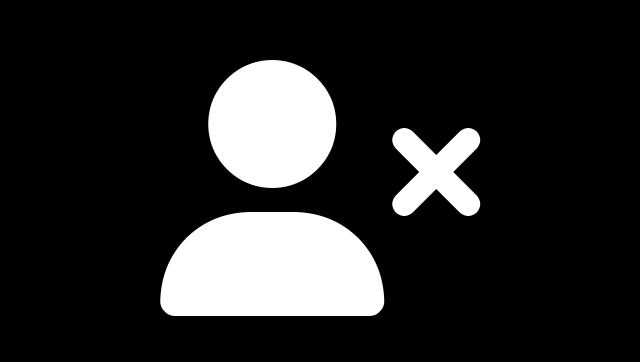
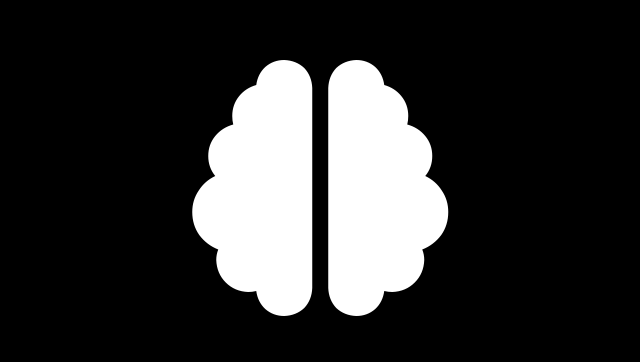
Before and after one commit to tuhovsky/mol_chats_icons, a plain HTML site: page index.html in a window 1280 px wide. Shown: the part 216-578 px from the top of the page, without its empty margins (315-955 px from the left). Drawn offline with Linux system fonts and the light colour scheme.

Commit message:
Added icon for machine learning chat.

```diff
--- a/index.html
+++ b/index.html
@@ -12,7 +12,7 @@
     <div class="container">
         <div class="content">
             <!-- <p>САМАРСКИЙ</p> -->
-            <i class="fa-solid fa-user-xmark"></i>
+            <i class="fa-solid fa-brain"></i>
         </div>
     </div>
 </body>
```
